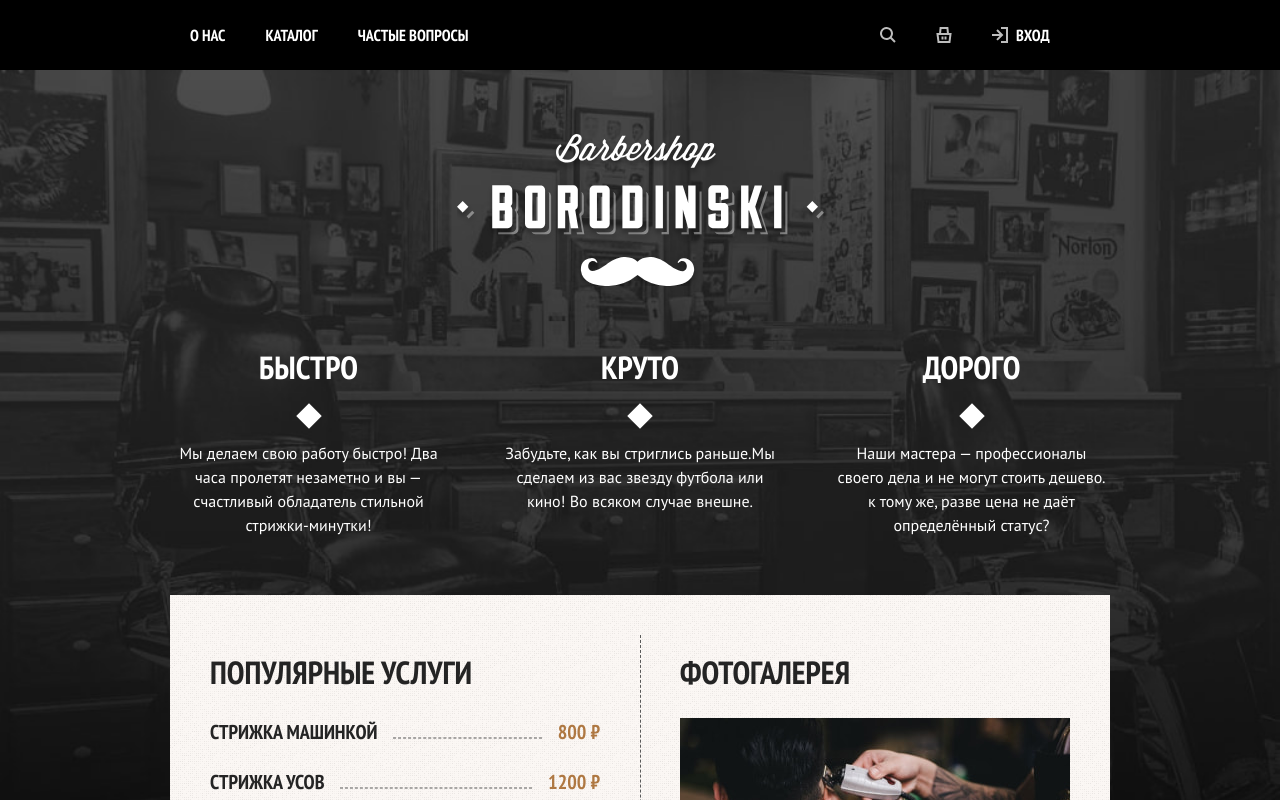
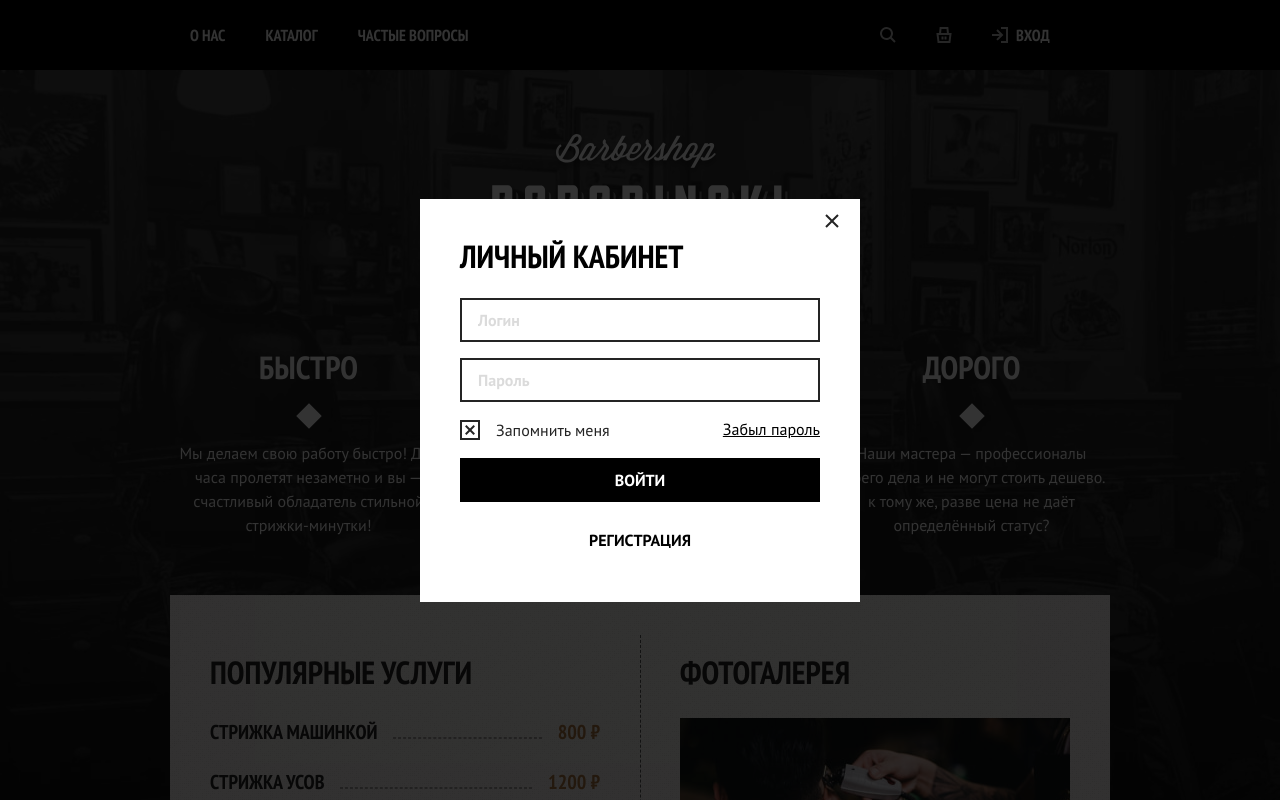
Before and after one commit to callBackLater/1439397-barbershop-32, a plain HTML site: page index.html in a window 1280 px wide. Shown: the top 800 px of the page. Drawn offline with Linux system fonts and the light colour scheme.

Commit message:
Modal-container added

```diff
--- a/css/styles.css
+++ b/css/styles.css
@@ -648,6 +648,47 @@ body {
   margin: 0;
 }
 
+.auth-form .field-group {
+  margin: 0;
+  margin-bottom:  16px;
+}
+
+.auth-form-user-options {
+  display: flex;
+  flex-direction: row;
+  justify-content: space-between;
+  font-weight: 400;
+}
+
+.auth-form-user-options .control-label {
+  font-weight: 400;
+}
+
+
+.auth-form-recovery {
+  line-height: 22px;
+  color: #000000
+}
+
+.auth-form-button {
+  width: 360px;
+  margin-bottom: 16px;
+}
+
+.auth-form .button + .button {
+  margin: 0;
+}
+
+.auth-form-register {
+  width: 360px;
+  color: #000000;
+  background-color: #FFFFFF;
+}
+
+.modal-container-close {
+  display: none;
+}
+
 .form-label {
   margin-bottom: 8px;
   font-size: 16px;
@@ -891,6 +932,53 @@ body {
   background-image: url('/img/instagram.svg');
 }
 
+.modal-container {
+  position: fixed;
+  top: 0;
+  left: 0;
+  display: flex;
+  width: 100%;
+  height: 100%;
+  background-color: rgba(0, 0, 0, 0.8);
+}
+
+.modal {
+  position: relative;
+  margin: auto;
+  padding: 40px;
+  background-color: #FFFFFF;
+}
+
+.modal-auth {
+  width: 360px;
+}
+
+
+.modal-close-button {
+  position: absolute;
+  padding: 0;
+  top: 0;
+  right: 0;
+  width: 56px;
+  height: 44px;
+  background-color: #FFFFFF;
+  border: none;
+  background-image: url('/img/close-button.svg');
+  background-repeat: no-repeat;
+  background-position: center;
+  cursor: pointer;
+}
+
+.modal-title {
+  margin: 0;
+  margin-bottom: 24px;
+  font-family: "PT Sans Narrow", sans-serif;
+  font-size: 32px;
+  line-height: 35px;
+  font-weight: 700;
+  color: #000000;
+  text-transform: uppercase;
+}
 
 
 /* Страница каталога */
--- a/index.html
+++ b/index.html
@@ -287,5 +287,35 @@
         </section>
       </div>
     </footer>
+    <div class="modal-container">
+      <div class="modal modal-auth">
+        <button class="modal-close-button">
+          <span class="visually-hidden">Закрыть</span>
+        </button>
+        <section class="modal-content">
+          <h2 class="modal-title">Личный кабинет</h2>
+          <form class="auth-form" action="https://echo.htmlacademy.ru/">
+            <p class="field-group">
+              <label class="visually-hidden" for="auth-login">Логин</label>
+              <input class="auth-form-field field" type="text" id="auth-login" name="auth-login" placeholder="Логин">
+            </p>
+            <p class="field-group">
+              <label class="visually-hidden" for="auth-password">Пароль</label>
+              <input class="auth-form-field field" type="password" id="auth-password" name="auth-passwordы" placeholder="Пароль">
+            </p>
+            <p class="field-group auth-form-user-options">
+              <label class="auth-form-checkbox control">
+                <input class="visually-hidden control-input" type="checkbox" name="firm-store" checked>
+                <span class="control-mark"></span>
+                <span class="control-label">Запомнить меня</span>
+              </label>
+              <a class="auth-form-recovery" href="#">Забыл пароль</a>
+            </p>
+            <button class="button auth-form-button" type="submit">Войти</button>
+            <a class="button auth-form-register" href="#">Регистрация</a>
+          </form>
+        </section>
+      </div>
+    </div>
 </body>
 </html>
```
Also changed, not shown: img/close-button.svg (added).
